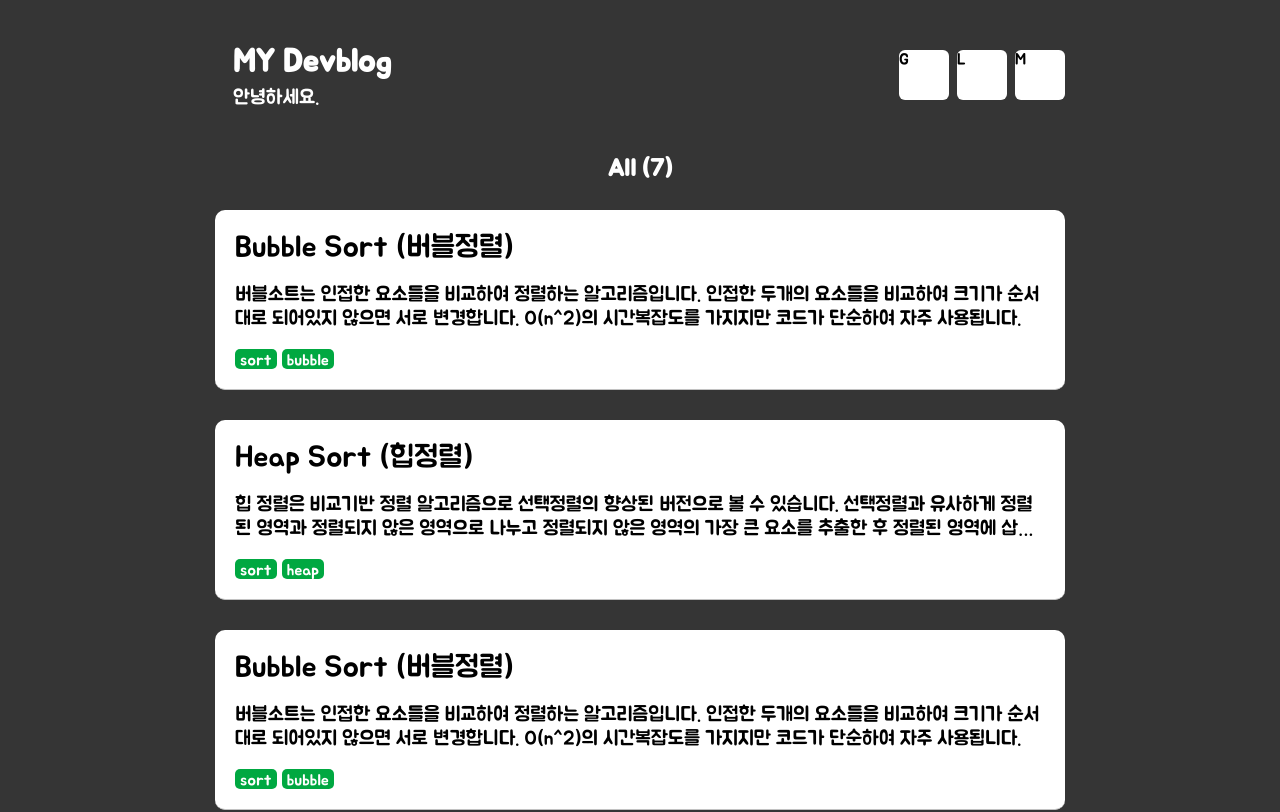
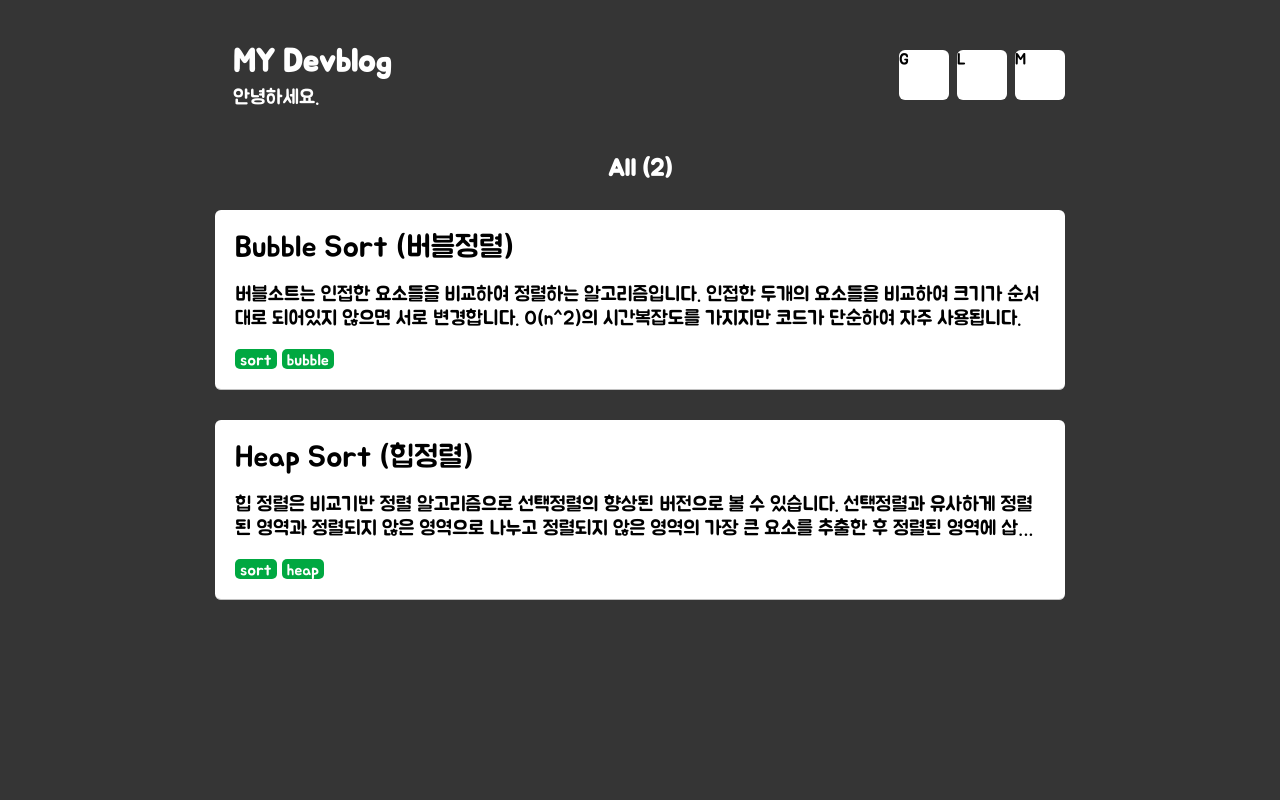
Before and after one commit to minyong-jeong/blog, a React (Create React App) app: page / in a window 1280 px wide. Shown: the top 812 px of the page. Built offline with nearby package versions, Linux system fonts and the light colour scheme.

Commit message:
Add NanumGothic font

```diff
--- a/public/index.html
+++ b/public/index.html
@@ -24,7 +24,7 @@
       work correctly both with client-side routing and a non-root public URL.
       Learn how to configure a non-root public URL by running `npm run build`.
     -->
-    <title>React App</title>
+    <title>MY Devblog</title>
   </head>
   <body>
     <noscript>You need to enable JavaScript to run this app.</noscript>
--- a/src/components/Card/Card.scss
+++ b/src/components/Card/Card.scss
@@ -7,7 +7,7 @@
     border-bottom: 1px solid rgb(194, 194, 194);
     color: black;
     padding: 20px;
-    border-radius: 10px;
+    border-radius: 6px;
     transition: 0.2s;
     text-decoration: none;
     cursor: pointer;
--- a/src/components/Card/CardContainer.scss
+++ b/src/components/Card/CardContainer.scss
@@ -1,4 +1,5 @@
 .card-container {
+    font-family: 'BMJUA';
     display: flex;
     flex-direction: column;
     padding: 5px;
--- a/src/components/Nav/Nav.scss
+++ b/src/components/Nav/Nav.scss
@@ -1,4 +1,5 @@
 .nav {
+    font-family: 'BMJUA';
     display: flex;
     max-width: 850px;
     margin: 0 auto;
--- a/src/components/Post/Post.scss
+++ b/src/components/Post/Post.scss
@@ -1,54 +1,15 @@
 .post {
     max-width: 850px;
+    height: 100%;
     margin: 0 auto;
-    padding: 20px;
-    background-color: rgb(253, 253, 253);
+    padding: 5px 30px 30px 30px;
+    background-color: rgb(248, 248, 248);
     color: black;
-    border-radius: 10px;
-}
-
-.title {
-    margin-bottom: 60px;
-    border-bottom: 1px solid rgb(216, 216, 216);
-
-    h1 {
-        text-align: center;
-    }
-
-    .tags {
-        display: flex;
-        flex-direction: row;
-        justify-content: center;
-        padding-bottom: 30px;
-
-        .tag {
-            padding: 5px 8px 5px 8px;
-            background-color: blue;
-            margin-right: 5px;
-            border-radius: 5px;
-            user-select: none;
-            cursor: pointer;
-            transition: 0.4s;
-
-            &:hover {
-                opacity: 0.7;
-            }
-        }
-    }
+    border-radius: 6px;
 }
 
 .markdown {
-    font-size: 16px;
-
-    h1, h2 {
-        padding: 10px 0 10px 0;
-    }
-
     p {
-        margin: 8px 0 8px 0;
-    }
-
-    pre, code, span {
-        font-size: 14px;
+        margin: 2px 0 2px 0;
     }
 }
--- a/src/index.css
+++ b/src/index.css
@@ -3,9 +3,13 @@
   src:url('./fonts/BMJUA_ttf.ttf');
 }
 
+@font-face {
+  font-family: 'NanumGothic';
+  src:url('./fonts/NanumGothic.ttf');
+}
+
 * {
   box-sizing: border-box;
-  font-family: 'BMJUA';
 }
 
 body {
@@ -13,8 +17,3 @@ body {
   -webkit-font-smoothing: antialiased;
   -moz-osx-font-smoothing: grayscale;
 }
-
-code {
-  font-family: source-code-pro, Menlo, Monaco, Consolas, 'Courier New',
-    monospace;
-}
--- a/src/posts/posts.json
+++ b/src/posts/posts.json
@@ -13,41 +13,6 @@
             "description": "힙 정렬은 비교기반 정렬 알고리즘으로 선택정렬의 향상된 버전으로 볼 수 있습니다. 선택정렬과 유사하게 정렬된 영역과 정렬되지 않은 영역으로 나누고 정렬되지 않은 영역의 가장 큰 요소를 추출한 후 정렬된 영역에 삽입합니다.",
             "tags": ["sort", "heap"],
             "markdown": "heap_sort.md"
-        },
-        {
-            "id": 2,
-            "title": "Bubble Sort (버블정렬)",
-            "description": "버블소트는 인접한 요소들을 비교하여 정렬하는 알고리즘입니다. 인접한 두개의 요소들을 비교하여 크기가 순서대로 되어있지 않으면 서로 변경합니다. O(n^2)의 시간복잡도를 가지지만 코드가 단순하여 자주 사용됩니다.",
-            "tags": ["sort", "bubble"],
-            "markdown": "bubble_sort.md"
-        },
-        {
-            "id": 3,
-            "title": "Bubble Sort (버블정렬)",
-            "description": "버블소트는 인접한 요소들을 비교하여 정렬하는 알고리즘입니다. 인접한 두개의 요소들을 비교하여 크기가 순서대로 되어있지 않으면 서로 변경합니다. O(n^2)의 시간복잡도를 가지지만 코드가 단순하여 자주 사용됩니다.",
-            "tags": ["sort", "bubble"],
-            "markdown": "bubble_sort.md"
-        },
-        {
-            "id": 4,
-            "title": "Bubble Sort (버블정렬)",
-            "description": "버블소트는 인접한 요소들을 비교하여 정렬하는 알고리즘입니다. 인접한 두개의 요소들을 비교하여 크기가 순서대로 되어있지 않으면 서로 변경합니다. O(n^2)의 시간복잡도를 가지지만 코드가 단순하여 자주 사용됩니다.",
-            "tags": ["sort", "bubble"],
-            "markdown": "bubble_sort.md"
-        },
-        {
-            "id": 5,
-            "title": "Bubble Sort (버블정렬)",
-            "description": "버블소트는 인접한 요소들을 비교하여 정렬하는 알고리즘입니다. 인접한 두개의 요소들을 비교하여 크기가 순서대로 되어있지 않으면 서로 변경합니다. O(n^2)의 시간복잡도를 가지지만 코드가 단순하여 자주 사용됩니다.",
-            "tags": ["sort", "bubble"],
-            "markdown": "bubble_sort.md"
-        },
-        {
-            "id": 6,
-            "title": "Bubble Sort (버블정렬)",
-            "description": "버블소트는 인접한 요소들을 비교하여 정렬하는 알고리즘입니다. 인접한 두개의 요소들을 비교하여 크기가 순서대로 되어있지 않으면 서로 변경합니다. O(n^2)의 시간복잡도를 가지지만 코드가 단순하여 자주 사용됩니다.",
-            "tags": ["sort", "bubble"],
-            "markdown": "bubble_sort.md"
         }
     ]
 }
```
Also changed, not shown: jsconfig.json (+2 -5 lines), public/manifest.json, src/fonts/OFL.txt (added), 1 other file (tests, documents, lock files or other folders).
